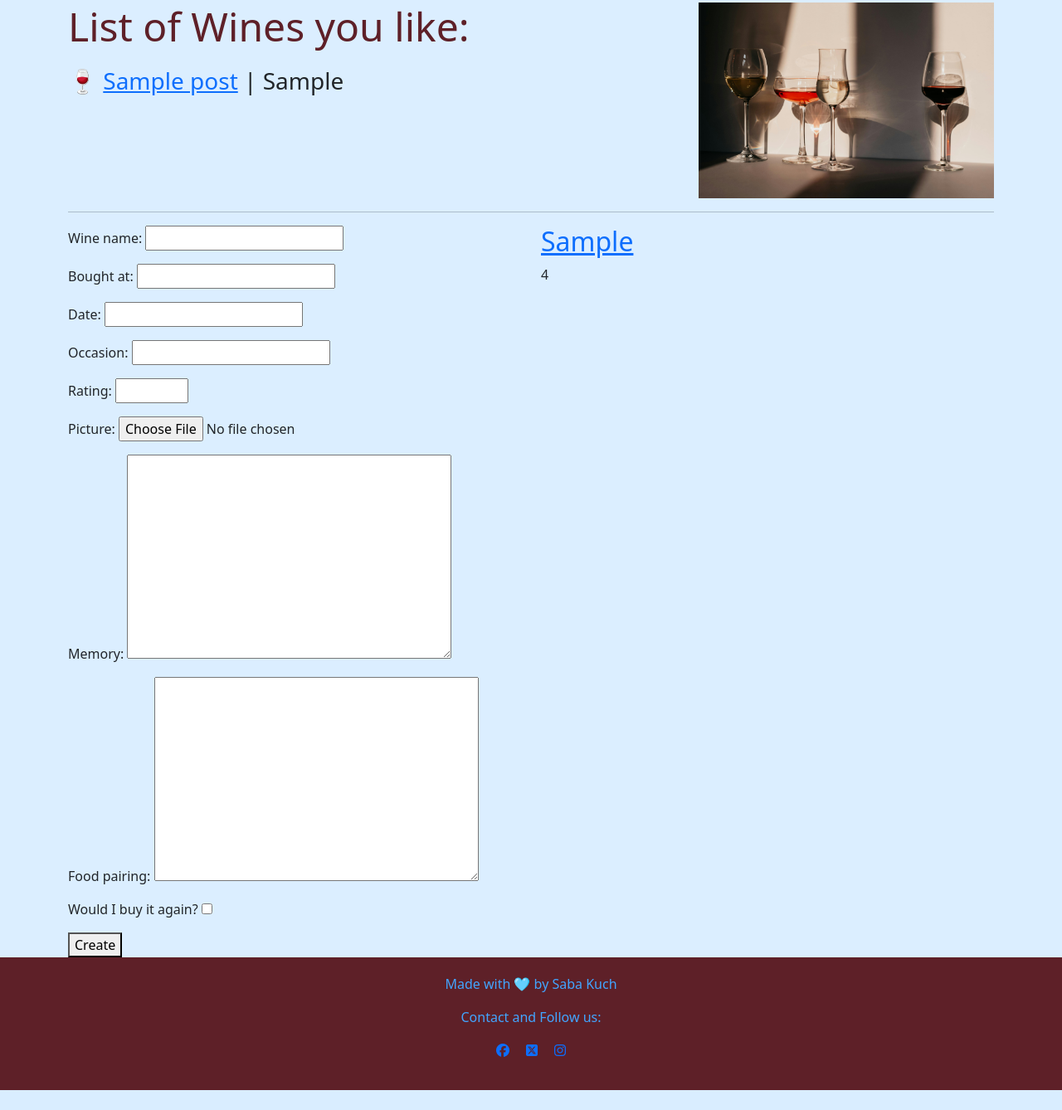
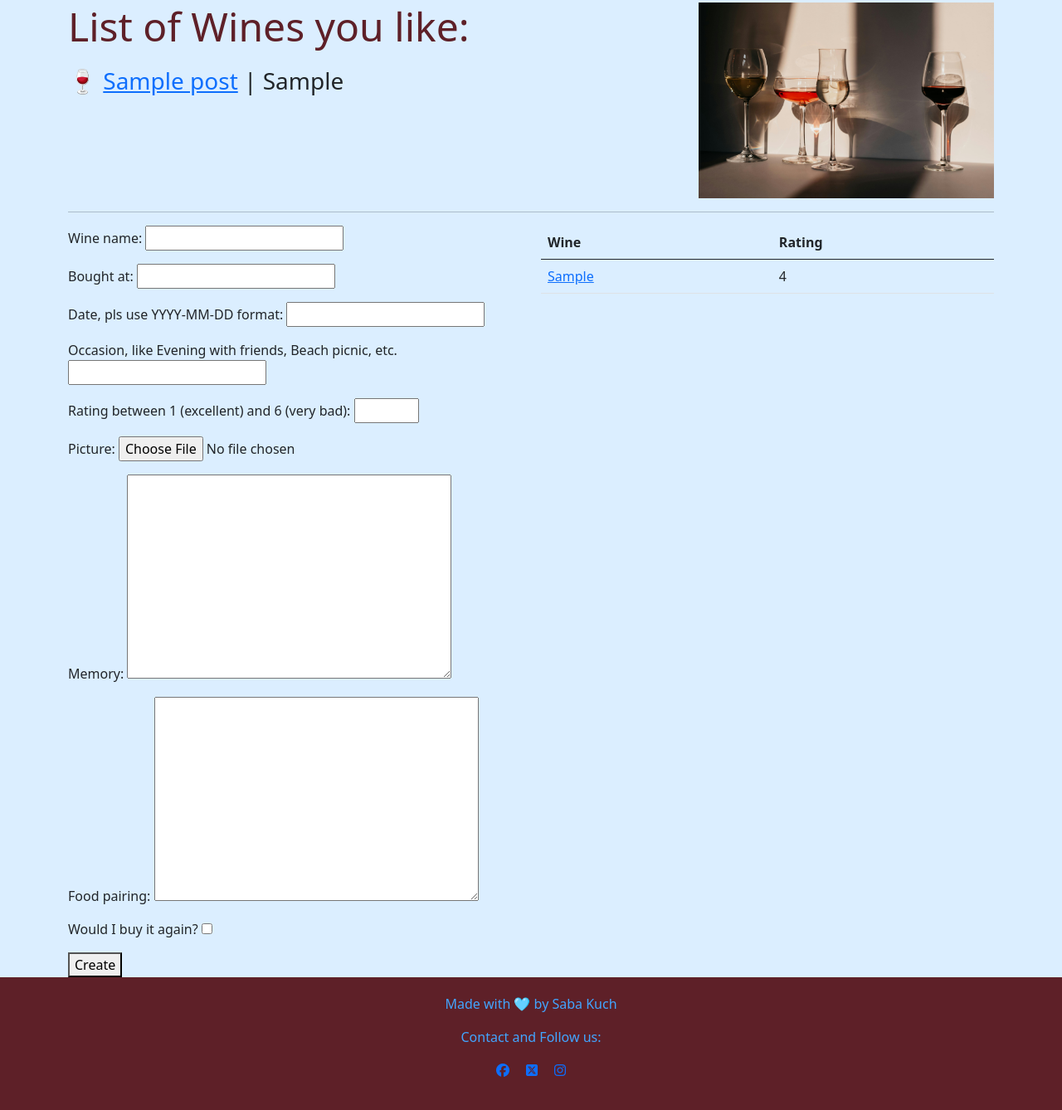
Before and after one commit to zabokaa/vina, a Django app: page /vinoteka/ in a window 1280 px wide. Shown: the part 234-1572 px from the top of the page at 83% size. Before the commit the page ends 1548 px from the top, so only its background shows below. Run offline with Django 4.2, Linux system fonts and the light colour scheme; a user stored in the database is signed in; tables that the repository leaves empty hold one stand-in row (values such as "Sample post"); parts of the project's set-up code (start-up, migrations or seed data) failed here and were passed over; some libraries are stand-ins or nearby versions; some web fonts are replaced.

Commit message:
update rating range

```diff
--- a/vinoteka/forms.py
+++ b/vinoteka/forms.py
@@ -12,14 +12,14 @@ class DiaryForm(forms.ModelForm):
         labels = {
             'wine': 'Wine name',
             'shop': 'Bought at',
-            'day': 'Date',
-            'occasion': 'Occasion',
-            'rating': 'Rating',
+            'day': 'Date, pls use YYYY-MM-DD format',
+            'occasion': 'Occasion, like Evening with friends, Beach picnic, etc.',
+            'rating': 'Rating between 1 (excellent) and 6 (very bad)',
             'pic': 'Picture',
             'memory': 'Memory',
             'foodpairing': 'Food pairing',
             'again': 'Would I buy it again?',
         }
         widgets = {
-            'rating': forms.NumberInput(attrs={'min': 1, 'max': 10}),
+            'rating': forms.NumberInput(attrs={'min': 1, 'max': 6}),
         }
--- a/vinoteka/templates/vinoteka/diary_list.html
+++ b/vinoteka/templates/vinoteka/diary_list.html
@@ -1,8 +1,20 @@
 {% if diaries %}
-    {% for diary in diaries %}
-        <h2><a href="{% url 'diary_detail' diary.pk %}">{{ diary.wine }}</a></h2>
-        <p>{{ diary.rating }}</p>
-    {% endfor %}
+<table class="table table striped">
+    <thead>
+        <tr>
+            <th scope="col">Wine</th>
+            <th scope="col">Rating</th>
+        </tr>
+    </thead>
+    <tbody>
+        {% for diary in diaries %}
+        <tr>
+            <td><a href="{% url 'diary_detail' diary.pk %}">{{ diary.wine }}</a></td>
+            <td>{{ diary.rating }}</td>
+        </tr>
+        {% endfor %}
+    </tbody>
+</table>
 {% else %}
     <p>You have not created any diary entries yet.</p>
 {% endif %}
```
